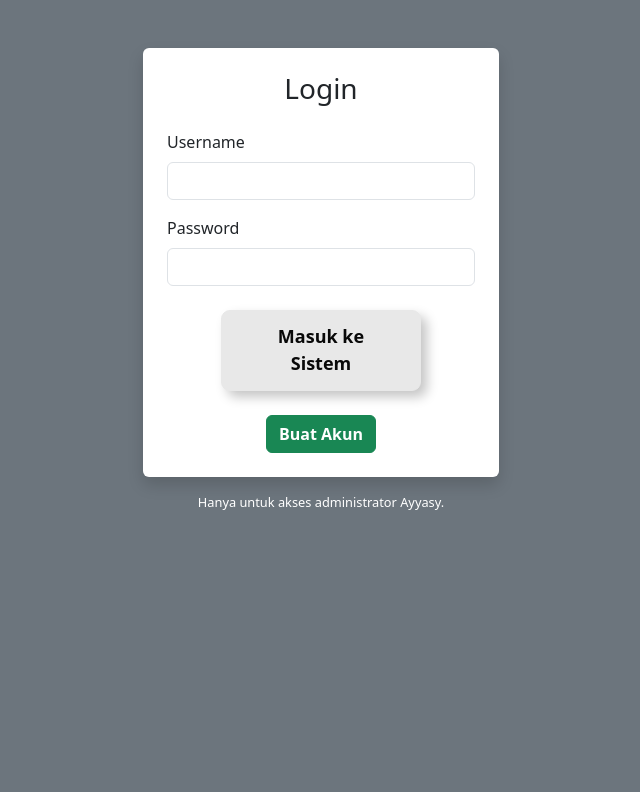
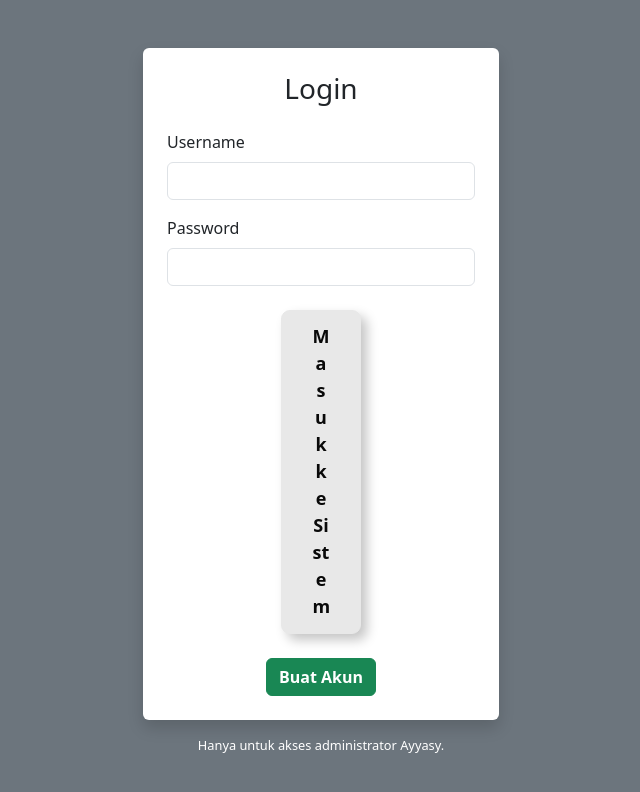
Before and after one commit to ayyasyLN-01/aplikasi-lembur-karyawan, a website: page public/login.html in a window 1280 px wide. Shown: the whole page, without its empty margins (319-959 px from the left). Drawn offline with nearby package versions, Linux system fonts and the light colour scheme.

Commit message:
Update animasi.css

```diff
--- a/public/animasi.css
+++ b/public/animasi.css
@@ -1,7 +1,7 @@
 /* --- GAYA TOMBOL DINAMIS (ANTI BOCOR) --- */
 .btn-dinamis {
     display: block;
-    width: 200px; /* <--- Pastikan ada titik koma di sini! */
+    width: 80px; /* <--- Pastikan ada titik koma di sini! */
     margin: 0 auto; /* <--- Pastikan ada titik koma di sini! */
 
     transition: all 0.2s ease-in;
```
